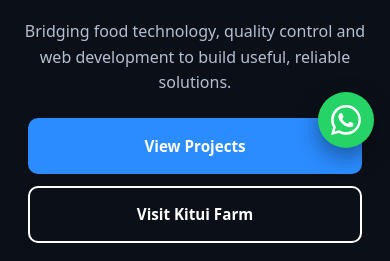
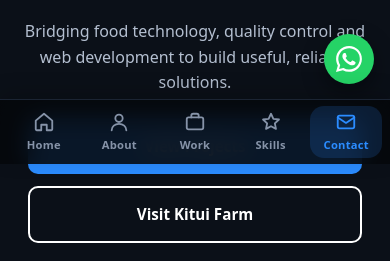
Before and after one commit to Monte-gg/SAM-PORTFOLIO, a plain HTML site: page index.html in a window 390 px wide. Shown: the part 680-941 px from the top of the page. Drawn offline with Linux system fonts and the light colour scheme.

Commit message:
Mobile: app-style bottom navigation layout (max-width 768px)

```diff
--- a/index.html
+++ b/index.html
@@ -308,5 +308,29 @@
     <button class="modal-close" type="button" aria-label="Close">&times;</button>
     <div id="modal-content"></div>
   </dialog>
+
+  <!-- Mobile app-style bottom navigation (shown only at max-width: 768px) -->
+  <nav class="bottom-nav" id="bottom-nav" aria-label="Main sections">
+    <a href="#home" class="bn-item active" data-section="home">
+      <svg viewBox="0 0 24 24" fill="none" stroke="currentColor" stroke-width="2" stroke-linecap="round" stroke-linejoin="round" aria-hidden="true"><path d="M3 10.5 12 3l9 7.5V20a1 1 0 0 1-1 1h-5v-6H9v6H4a1 1 0 0 1-1-1z"/></svg>
+      <span>Home</span>
+    </a>
+    <a href="#about" class="bn-item" data-section="about">
+      <svg viewBox="0 0 24 24" fill="none" stroke="currentColor" stroke-width="2" stroke-linecap="round" stroke-linejoin="round" aria-hidden="true"><circle cx="12" cy="8" r="4"/><path d="M4 21c0-4 3.6-7 8-7s8 3 8 7"/></svg>
+      <span>About</span>
+    </a>
+    <a href="#projects" class="bn-item" data-section="projects">
+      <svg viewBox="0 0 24 24" fill="none" stroke="currentColor" stroke-width="2" stroke-linecap="round" stroke-linejoin="round" aria-hidden="true"><rect x="3" y="7" width="18" height="13" rx="2"/><path d="M8 7V5a2 2 0 0 1 2-2h4a2 2 0 0 1 2 2v2"/></svg>
+      <span>Work</span>
+    </a>
+    <a href="#skills" class="bn-item" data-section="skills">
+      <svg viewBox="0 0 24 24" fill="none" stroke="currentColor" stroke-width="2" stroke-linecap="round" stroke-linejoin="round" aria-hidden="true"><path d="m12 3 2.6 5.6 6.1.7-4.5 4.2 1.2 6L12 16.6 6.6 19.5l1.2-6L3.3 9.3l6.1-.7z"/></svg>
+      <span>Skills</span>
+    </a>
+    <a href="#contact" class="bn-item" data-section="contact">
+      <svg viewBox="0 0 24 24" fill="none" stroke="currentColor" stroke-width="2" stroke-linecap="round" stroke-linejoin="round" aria-hidden="true"><rect x="3" y="5" width="18" height="14" rx="2"/><path d="m3 7 9 6 9-6"/></svg>
+      <span>Contact</span>
+    </a>
+  </nav>
 </body>
 </html>
--- a/script.js
+++ b/script.js
@@ -124,3 +124,30 @@ form.addEventListener("submit", (e) => {
   note.textContent = "Opening your email app…";
   form.reset();
 });
+
+/* ---------- 7. Mobile bottom navigation (active tab) ---------- */
+const bottomNav = document.getElementById("bottom-nav");
+if (bottomNav) {
+  const tabs = [...bottomNav.querySelectorAll(".bn-item")];
+  const tabSections = tabs.map((t) => document.getElementById(t.dataset.section));
+  const setActive = (id) =>
+    tabs.forEach((t) => {
+      const on = t.dataset.section === id;
+      t.classList.toggle("active", on);
+      if (on) t.setAttribute("aria-current", "page"); else t.removeAttribute("aria-current");
+    });
+  let ticking = false;
+  const updateTabs = () => {
+    ticking = false;
+    const line = window.scrollY + window.innerHeight * 0.4;
+    let current = tabs[0].dataset.section;
+    tabSections.forEach((s, i) => { if (s && s.offsetTop <= line) current = tabs[i].dataset.section; });
+    if (window.innerHeight + window.scrollY >= document.body.scrollHeight - 4) current = "contact";
+    setActive(current);
+  };
+  window.addEventListener("scroll", () => {
+    if (!ticking) { ticking = true; requestAnimationFrame(updateTabs); }
+  }, { passive: true });
+  tabs.forEach((t) => t.addEventListener("click", () => setActive(t.dataset.section)));
+  updateTabs();
+}
--- a/style.css
+++ b/style.css
@@ -362,3 +362,63 @@ a, button { touch-action: manipulation; }
   .brand { font-size: .85rem; }
   .brand-logo { width: 28px; height: 28px; }
 }
+
+/* =========================================================
+   MOBILE APP-STYLE BOTTOM NAVIGATION (max-width: 768px only)
+   ========================================================= */
+.bottom-nav { display: none; }
+
+@media (max-width: 768px) {
+  /* Minimal top header: logo/name + theme toggle only */
+  .nav-toggle, .nav-links, .nav-links.open { display: none !important; }
+  html { scroll-padding-top: 70px; }
+
+  /* Fixed bottom bar */
+  .bottom-nav {
+    position: fixed; bottom: 0; left: 0; width: 100%; z-index: 1000;
+    display: flex; justify-content: space-around; align-items: stretch;
+    background: var(--nav-bg); border-top: 1px solid var(--line);
+    backdrop-filter: blur(12px); -webkit-backdrop-filter: blur(12px);
+    padding: 6px max(6px, env(safe-area-inset-right)) env(safe-area-inset-bottom) max(6px, env(safe-area-inset-left));
+    box-shadow: 0 -6px 20px rgba(0, 0, 0, .18);
+  }
+  .bn-item {
+    flex: 1 1 0; min-width: 44px; min-height: 52px;
+    display: flex; flex-direction: column; align-items: center; justify-content: center; gap: 3px;
+    margin: 0 2px 6px; border-radius: 14px;
+    color: var(--muted); font-size: .7rem; font-weight: 600; letter-spacing: .02em;
+    transition: color .2s, background .2s;
+  }
+  .bn-item svg { width: 22px; height: 22px; }
+  .bn-item:hover { text-decoration: none; }
+  .bn-item.active { color: var(--accent); background: var(--accent-soft); }
+
+  /* Keep content clear of the bar */
+  main { padding-bottom: calc(72px + env(safe-area-inset-bottom)); }
+  .footer { padding-bottom: calc(96px + env(safe-area-inset-bottom)); }
+  .wa-float { bottom: calc(80px + env(safe-area-inset-bottom)); width: 50px; height: 50px; }
+  .wa-float svg { width: 26px; height: 26px; }
+
+  /* App-like content flow */
+  .hero { min-height: auto; }
+  .section { padding-left: 14px; padding-right: 14px; }
+  .bento, .about-grid, .exp-grid, .edu-grid, .skills-grid, .contact-grid { grid-template-columns: 1fr; }
+  .card-wide { grid-column: auto; }
+  .project-grid { grid-template-columns: 1fr; }
+  .stats { grid-template-columns: repeat(2, 1fr); }
+  .card { border-radius: 20px; }
+
+  /* Project popup as slide-up bottom sheet */
+  dialog {
+    width: 100%; max-width: 100%; margin: auto 0 0; max-height: 88dvh;
+    border-radius: 22px 22px 0 0; border-bottom: none;
+    padding: 28px 20px calc(24px + env(safe-area-inset-bottom));
+  }
+  dialog[open] { animation: sheet-up .28s ease-out; }
+  dialog::before {
+    content: ""; display: block; width: 44px; height: 5px; border-radius: 99px;
+    background: var(--line); margin: -14px auto 14px;
+  }
+  .modal-close { width: 44px; height: 44px; top: 10px; right: 10px; }
+}
+@keyframes sheet-up { from { transform: translateY(100%); } to { transform: none; } }
```
